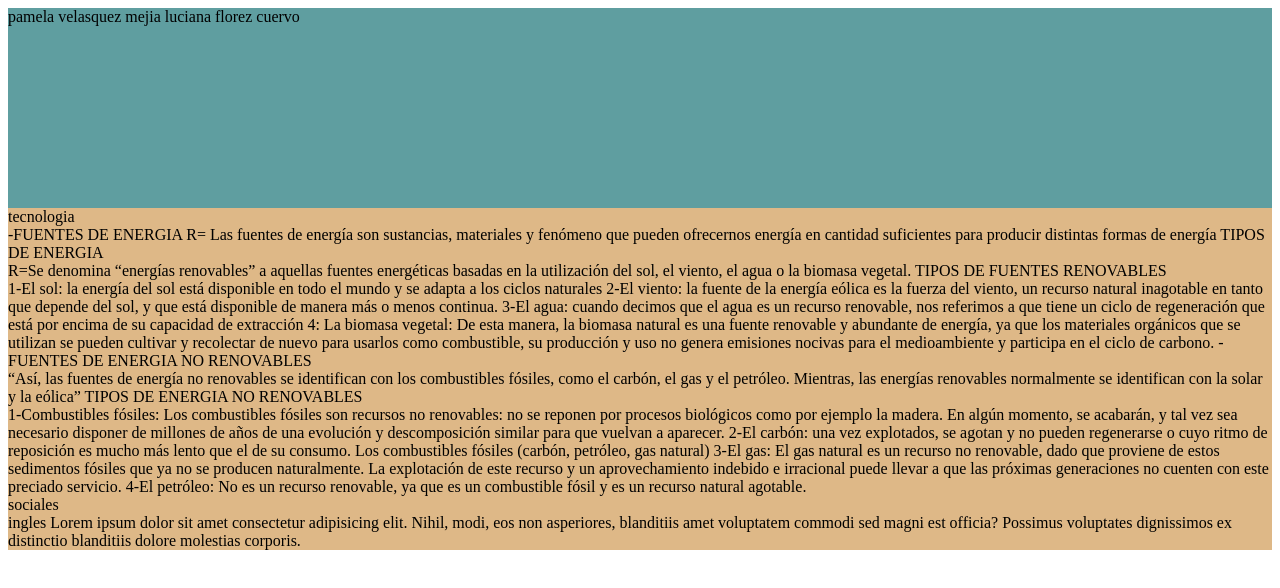
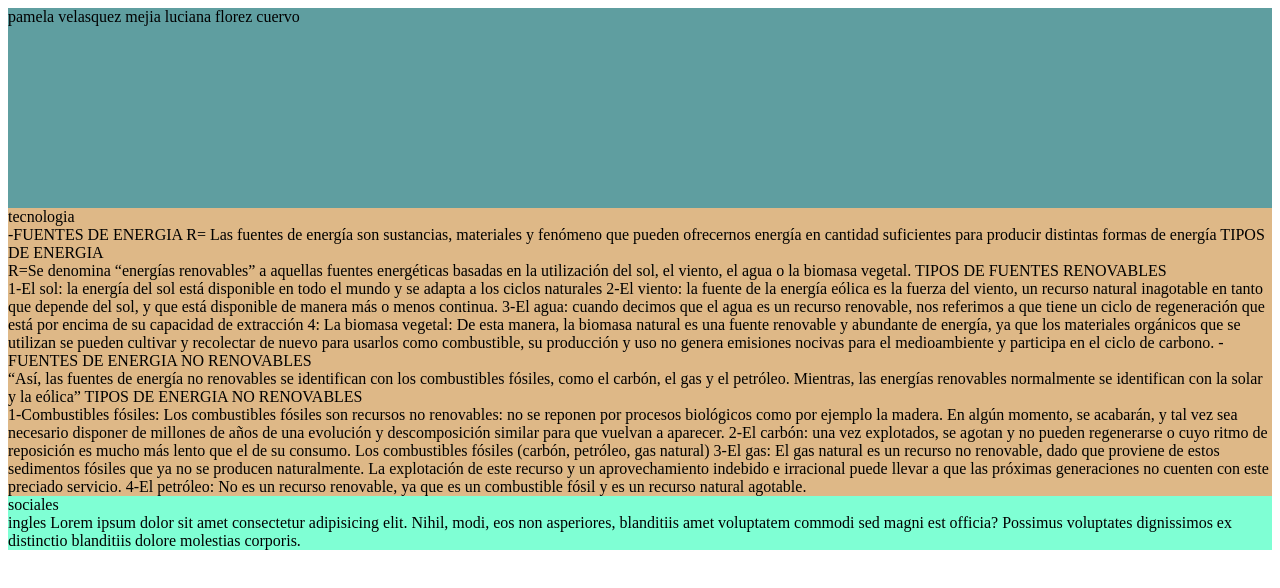
Before and after one commit to Pamm123/pagina-8-1, a plain HTML site: page index.html in a window 1280 px wide. Drawn offline with Linux system fonts and the light colour scheme.

Commit message:
16-04 ACTUALIZACION 5

```diff
--- a/temas.css
+++ b/temas.css
@@ -27,4 +27,14 @@ background-color: burlywood;
 
 
 
+
+
 }
+
+
+.sociales{
+ width: 100%;
+
+ height: 200%;
+
+ background-color: aquamarine;
```
